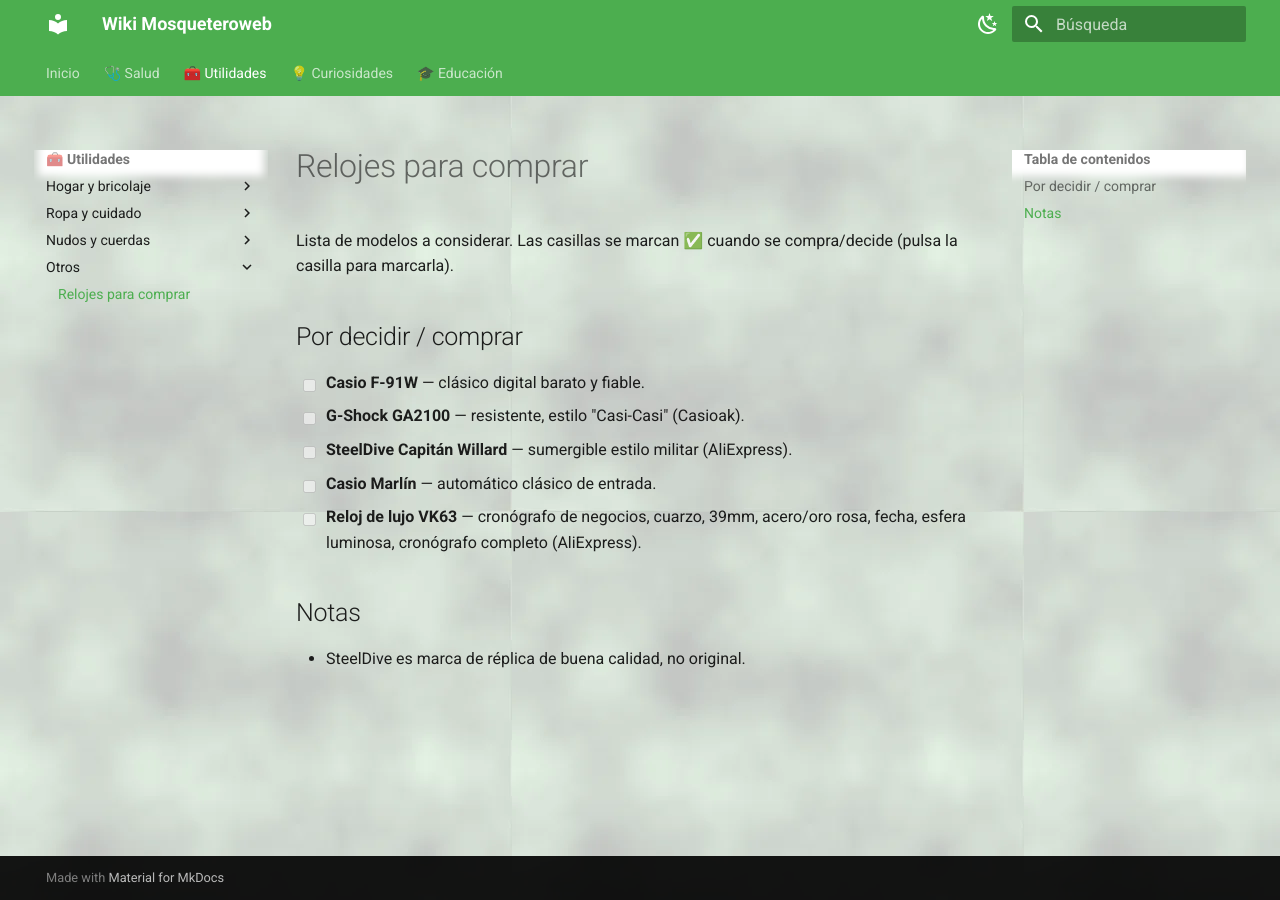
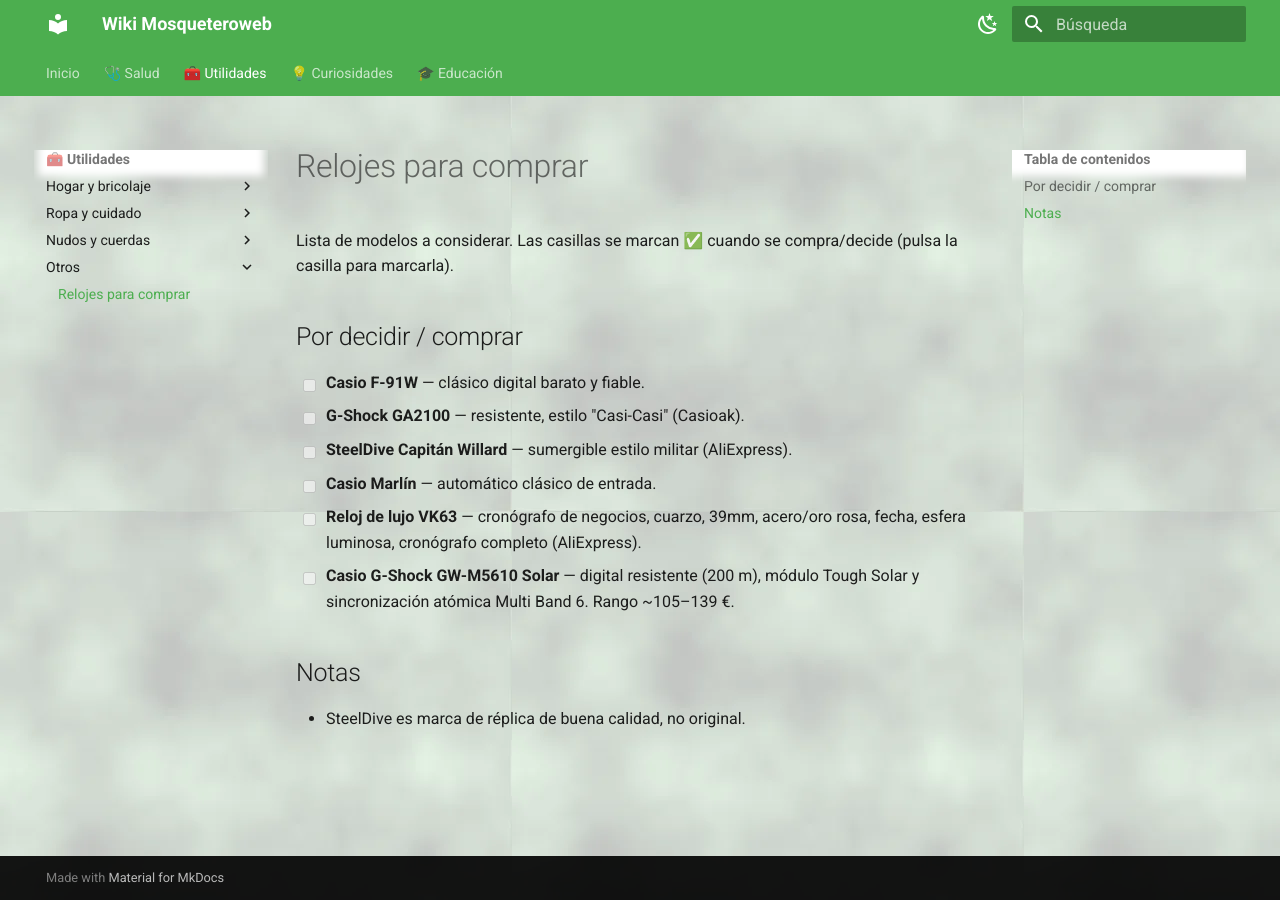
Before and after one commit to mosqueteroweb/Salud, an MkDocs documentation site: the page built from docs/utilidades/relojes-para-comprar.md, in a window 1280 px wide. Built offline with MkDocs 1.6.1 and Material for MkDocs 9.7.7, drawn with Linux system fonts in a browser that asks for light colours.

Commit message:
Utilidades/relojes: añadir Casio G-Shock GW-M5610 Solar

```diff
--- a/docs/utilidades/relojes-para-comprar.md
+++ b/docs/utilidades/relojes-para-comprar.md
@@ -9,6 +9,7 @@
 - [ ] **SteelDive Capitán Willard** — sumergible estilo militar (AliExpress).
 - [ ] **Casio Marlín** — automático clásico de entrada.
 - [ ] **Reloj de lujo VK63** — cronógrafo de negocios, cuarzo, 39mm, acero/oro rosa, fecha, esfera luminosa, cronógrafo completo (AliExpress).
+- [ ] **Casio G-Shock GW-M5610 Solar** — digital resistente (200 m), módulo Tough Solar y sincronización atómica Multi Band 6. Rango ~105–139 €.
 
 ## Notas
 
```
